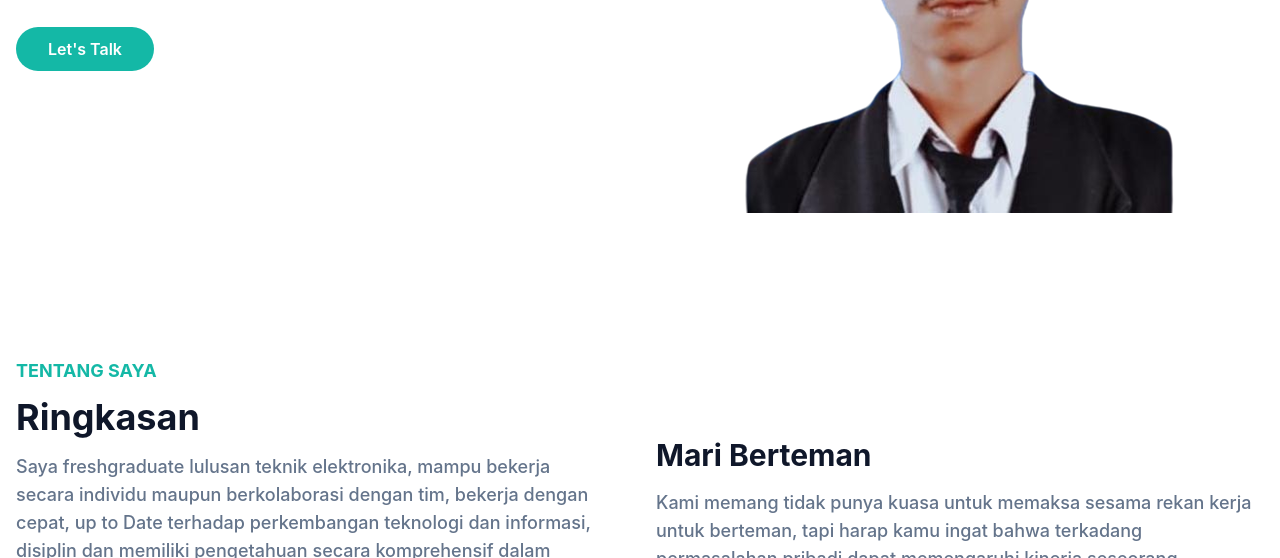
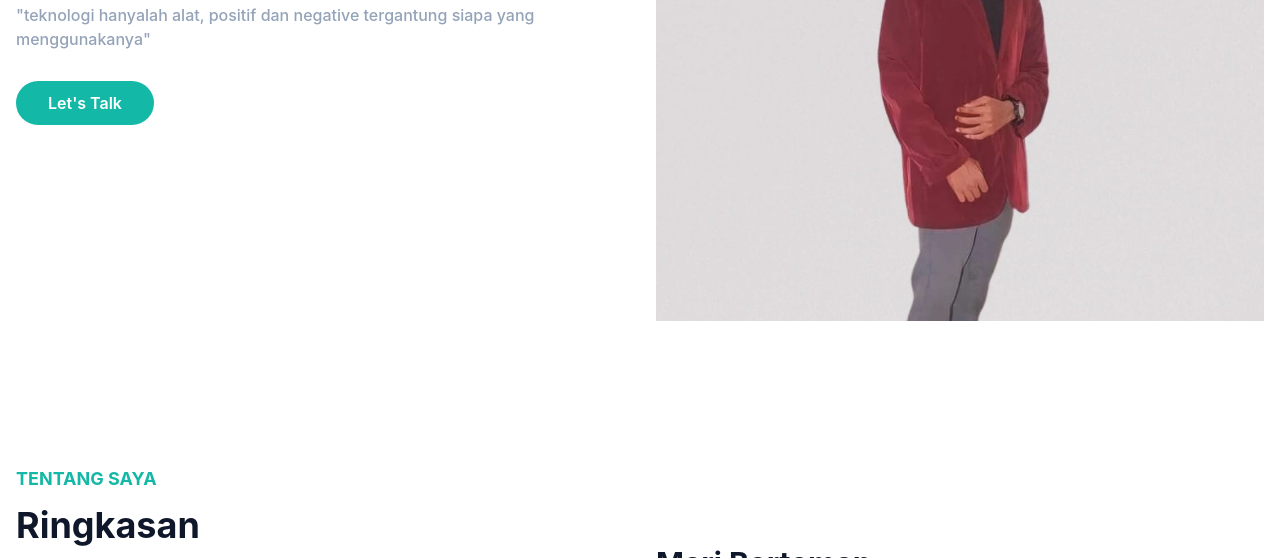
Before and after one commit to adie824/Madeby_Adpr, a website: page index.html in a window 1280 px wide. Shown: the part 471-1029 px from the top of the page. Drawn offline with Linux system fonts and the light colour scheme.

Commit message:
portfolio tailwind css

```diff
--- a/index.html
+++ b/index.html
@@ -80,7 +80,7 @@
                 </div>
                 <div class="w-full self-end px-4 lg:w-1/2">
                     <div class="relative mt-10">
-                        <img src="dist/img/apr.png.png" alt="adi Prasetyo" class="max-w-full mx-auto"/>
+                        <img src="dist/img/adie.jpeg" alt="adi Prasetyo" class="max-w-full mx-auto"/>
                         <span class="absolute -bottom-0 -z-10">
                             <svg viewBox="0 0 200 200" xmlns="http://www.w3.org/2000/svg">
                                 <path fill="#FF0066" d="M43.1,-75.5C53.4,-68.6,57.7,-52.2,63.7,-38C69.8,-23.9,77.7,-11.9,78.1,0.3C78.6,12.5,71.7,24.9,64.1,36.5C56.5,48.1,48.3,58.8,37.6,66.6C26.8,74.5,13.4,79.4,-0.9,80.9C-15.2,82.5,-30.4,80.7,-39.9,72.2C-49.5,63.7,-53.4,48.4,-57.9,35.2C-62.4,22.1,-67.3,11,-67.2,0.1C-67,-10.9,-61.7,-21.7,-57.2,-34.7C-52.7,-47.7,-48.8,-62.9,-39.4,-70.3C-30,-77.6,-15,-77.2,0.7,-78.4C16.4,-79.6,32.7,-82.3,43.1,-75.5Z" transform="translate(100 100)" />
```
Also changed, not shown: dist/img/adie.jpeg (added), dist/img/apr.png.png (deleted).
